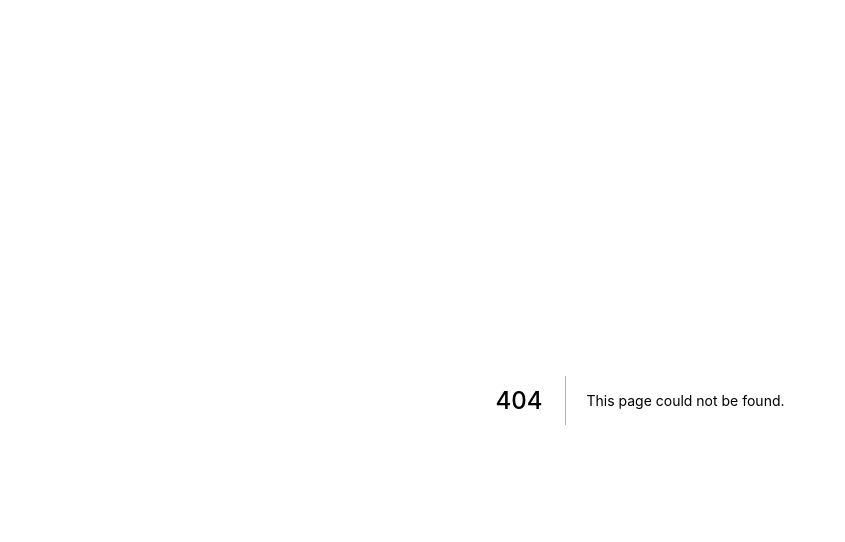
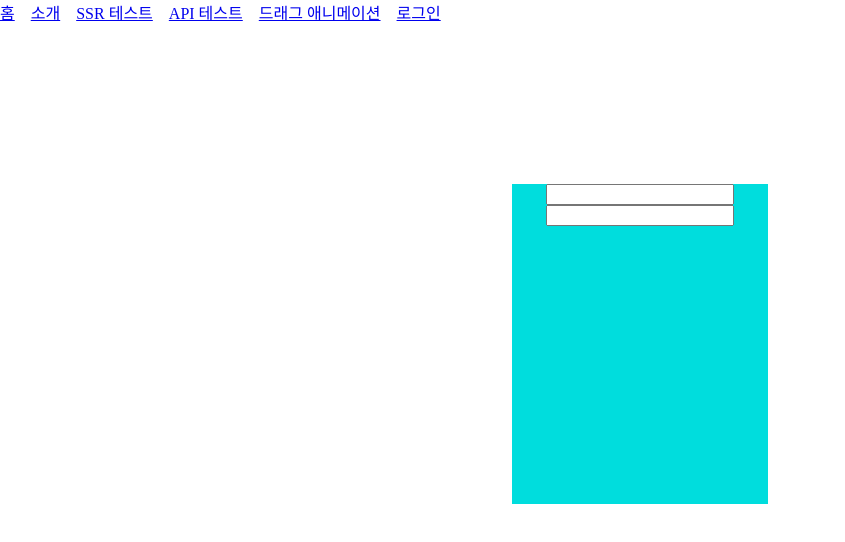
Before and after one commit to aiirohituzi/ToDo, a Next.js app in the folder client/: page /login in a window 1280 px wide. Before the commit this address had no page. Shown: the top 542 px of the page, without its empty margins (0-845 px from the left). Built offline with nearby package versions, Linux system fonts and the light colour scheme.

Commit message:
테스트 페이지

```diff
--- a/client/components/Header.js
+++ b/client/components/Header.js
@@ -25,6 +25,9 @@ const Header = () => {
       <Link href="/dragAnimation">
         <a style={linkStyle}>드래그 애니메이션</a>
       </Link>
+      <Link href="/login">
+        <a style={linkStyle}>로그인</a>
+      </Link>
     </div>
   );
 };
--- /dev/null
+++ b/client/pages/login.js
@@ -0,0 +1,34 @@
+import Layout from "../components/Layout";
+import { useState, useEffect } from "react";
+
+const login = () => {
+  return (
+    <Layout>
+      <style>
+        {`
+          .wrapper-login {
+            position: relative;
+            background: #00dddd;
+            min-width: 200px;
+            min-height: 250px;
+            width: 20vw;
+            height: 25vw;
+            top: 20vh;
+            margin: auto;
+            text-align: center;
+          }
+
+          input[type=text] {
+            width: 70%;
+          }
+        `}
+      </style>
+      <div class="wrapper-login">
+        <input type="text" />
+        <input type="text" />
+      </div>
+    </Layout>
+  );
+};
+
+export default login;
```
Also changed, not shown: 1 other file (tests, documents, lock files or other folders).
